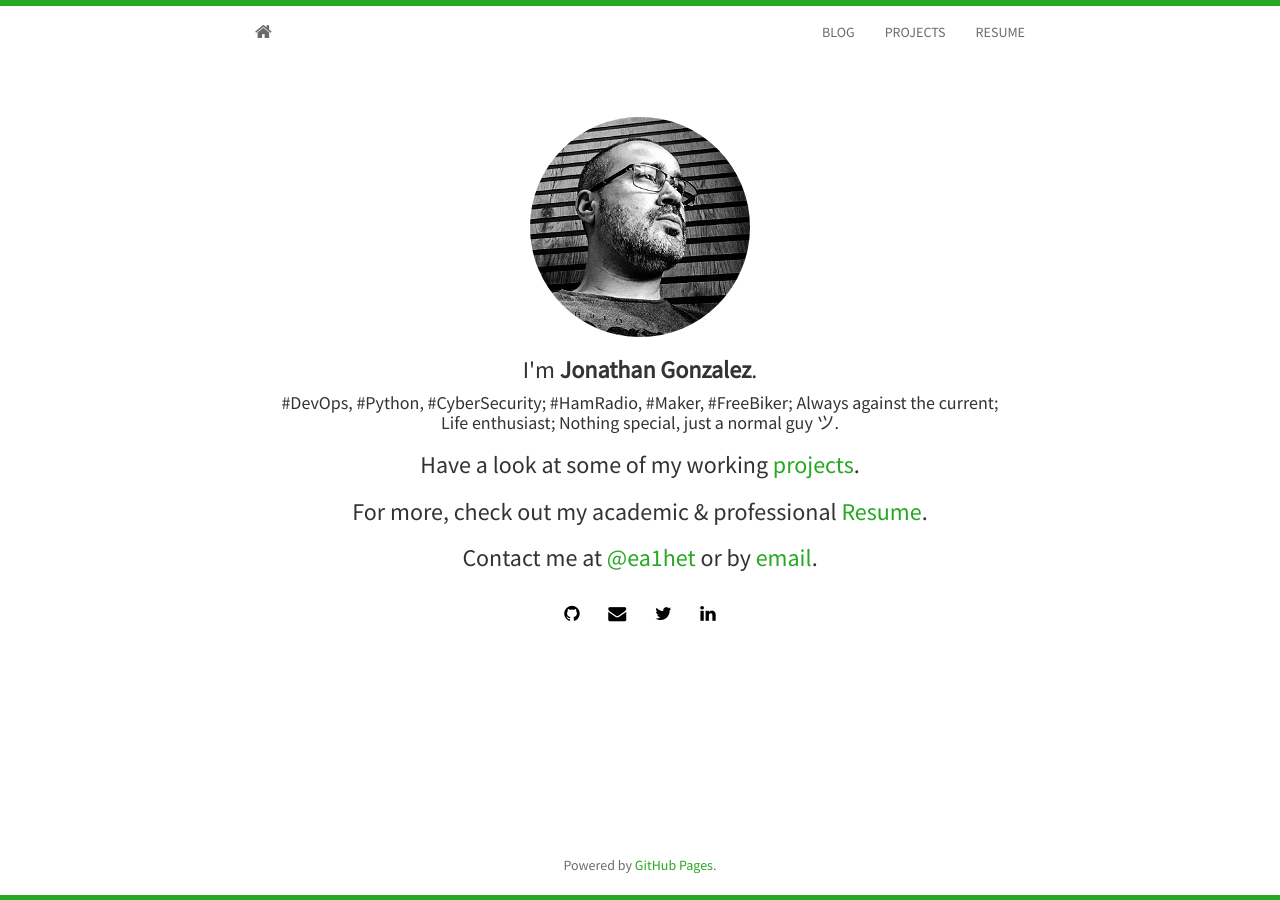
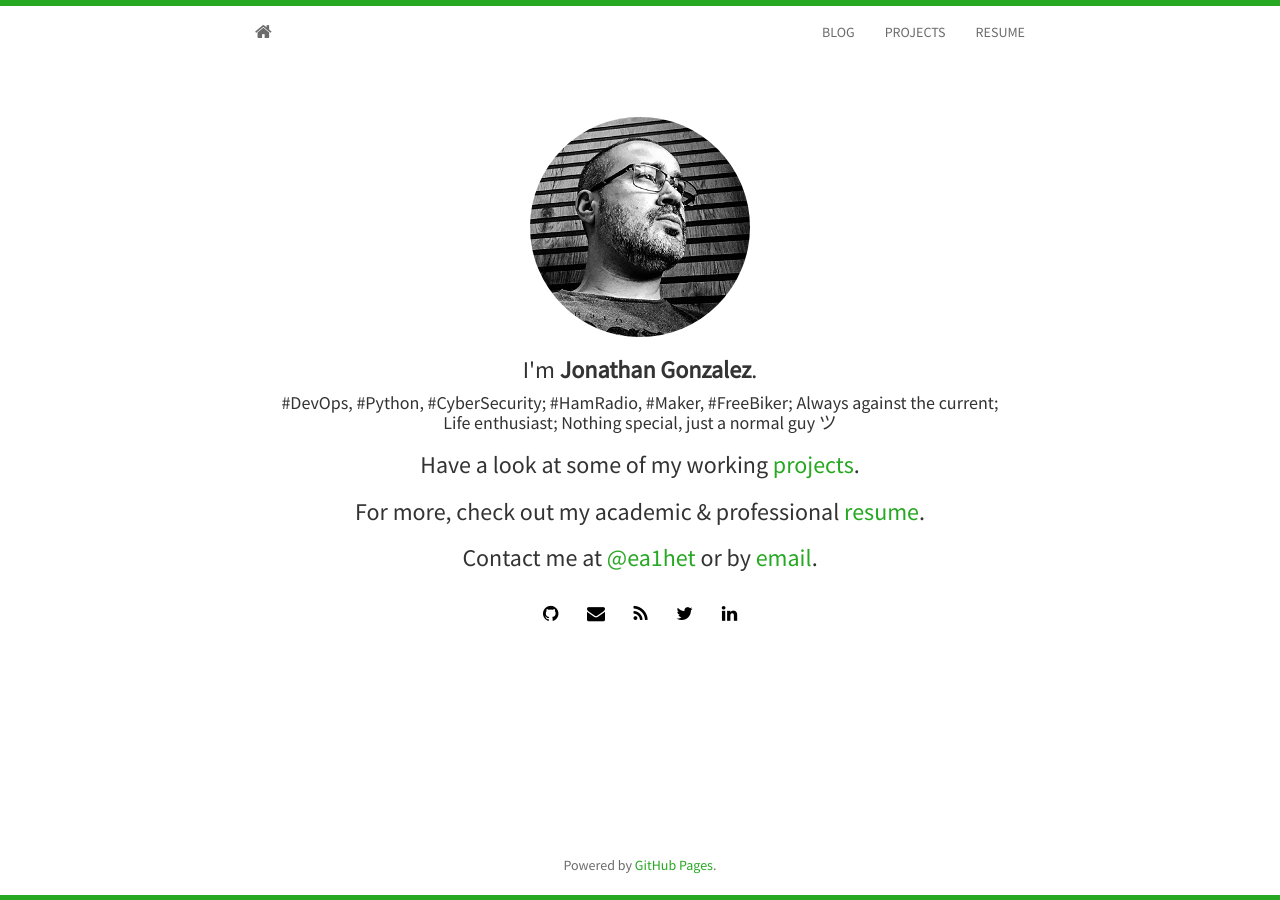
Before and after one commit to ea1het/0x30.io, a Jekyll site: the page built from index.html, in a window 1280 px wide. Built offline with Jekyll 4.4.1, drawn with Linux system fonts in a browser that asks for light colours; nearby versions of some CDN libraries; the list of posts is cut into pages by our own code.

Commit message:
Improved social networks

```diff
--- a/_config.yml
+++ b/_config.yml
@@ -21,6 +21,7 @@ email: j@0x30.io
 github: ea1het
 twitter: ea1het
 linkedin: ea1het
+rssatom: atom
 #stackoverflow: username   #e.g: users/2735833/proton1h1
 #Comment out if you don't want disqus
 #disqus: username
--- a/_includes/social.html
+++ b/_includes/social.html
@@ -7,6 +7,10 @@
 	  <a href="mailto:{{ site.email}}"><i class="fa fa-envelope"></i></a>
     {% endif %}
 
+	{% if site.rssatom %}
+	  <a href="http://0x30.io/{{ site.rssatom }}"><i class="fa fa-rss"></i></a>
+    {% endif %}
+
     {% if site.twitter %}
 	  <a href="http://twitter.com/{{ site.twitter }}"><i class="fa fa-twitter"></i></a>
     {% endif %}
@@ -14,6 +18,8 @@
 	  <a href="http://linkedin.com/in/{{ site.linkedin }}"><i class="fa fa-linkedin"></i></a>
     {% endif %}
 
+
+
     {% if site.stackoverflow %}
 	  <a href="http://stackoverflow.com/{{ site.stackoverflow }}"><i class="fa fa-stack-overflow"></i></a>
     {% endif %}
--- a/index.html
+++ b/index.html
@@ -8,9 +8,9 @@ layout: home
 		<img class="img-circle" src="{{ site.baseurl }}static/img/{{ site.avatar }}" alt="Responsive image">
 	  </div>
 	  <h3>I'm <strong>{{ site.author }}</strong>.</h3>
-	  <h4>#DevOps, #Python, #CyberSecurity; #HamRadio, #Maker, #FreeBiker; Always against the current; <br />Life enthusiast; Nothing special, just a normal guy ツ.</h4>
+	  <h4>#DevOps, #Python, #CyberSecurity; #HamRadio, #Maker, #FreeBiker; Always against the current; <br />Life enthusiast; Nothing special, just a normal guy ツ</h4>
 	  <h3>Have a look at some of my working <a href="{{ site.baseurl }}projects.html"> projects</a>.</h3>
-	  <h3>For more, check out my academic &amp; professional <a href="http://0x30.io/cvitae">Resume</a>.</h3>
+	  <h3>For more, check out my academic &amp; professional <a href="http://0x30.io/cvitae">resume</a>.</h3>
 	  <h3>Contact me at <a href="http://twitter.com/{{ site.twitter }}">@{{ site.twitter }}</a> or by <a href="mailto:{{ site.email }}">email</a>.</h3>
 	  {% include social.html %}
 	</div>
```
